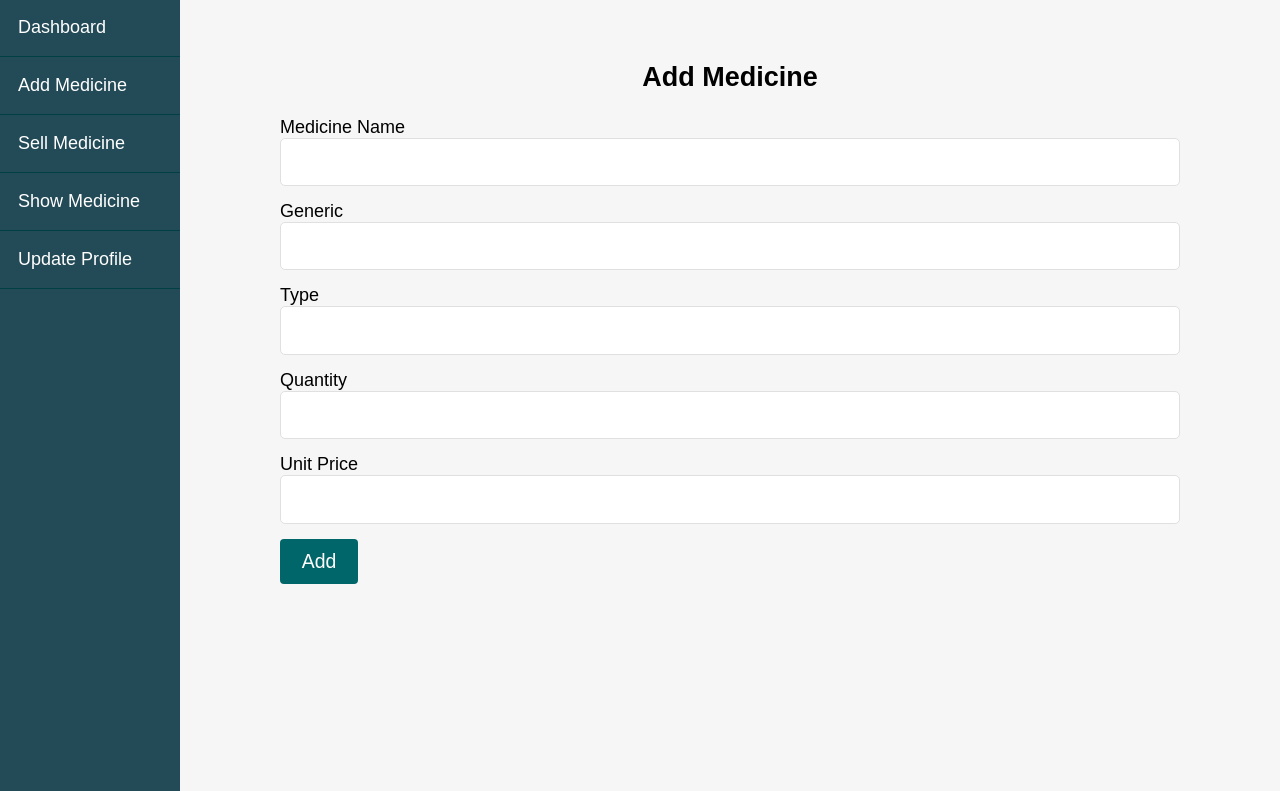
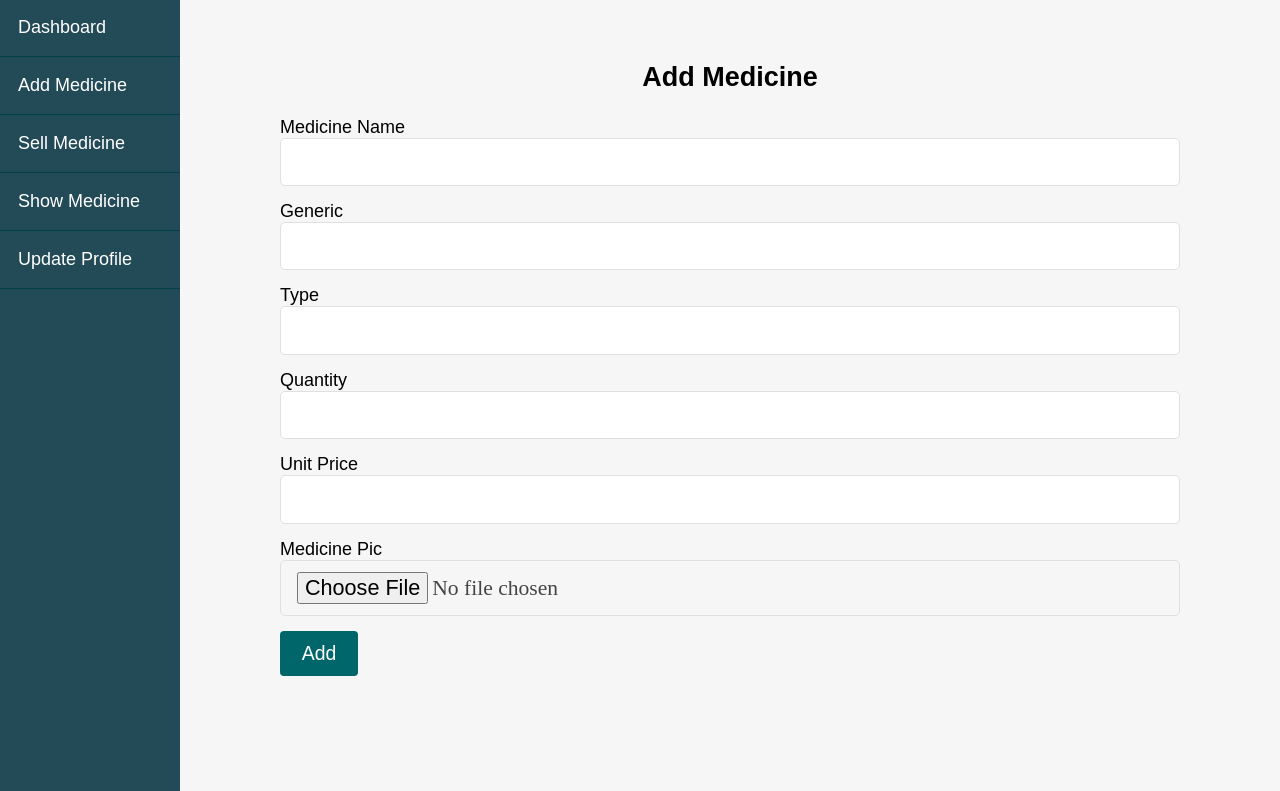
Before and after one commit to MatrixGlitch-Hridoy/HospitalManagementSystem, a PHP site: page /pharmacist/add-medicine.php in a window 1280 px wide. Shown: the part 154-945 px from the top of the page. Run offline with PHP 8.4, Linux system fonts and the light colour scheme; the visitor is signed in with stand-in values (Sample User, id 1); some web fonts are replaced.

Commit message:
image upload functionality added

```diff
--- a/pharmacist/add-medicine.php
+++ b/pharmacist/add-medicine.php
@@ -81,7 +81,7 @@
             <div class="content">
                 <h2 class="page-title">Add Medicine</h2>
  <?php include "../controls/errors.php"?>
-                <form action="" method="post">
+                <form action="" method="post" enctype="multipart/form-data">
                     <div>
                         <label>Medicine Name</label>
                         <input type="text" name="mName" class="text-input" />
@@ -106,10 +106,13 @@
                     <div>
                         <label>Unit Price</label>
                         <input type="unitPrice" name="unitPrice" class="text-input" />
-
                     </div>
                     <div>
-                        <button type="submit" name="submit" class="btn btn-big">Add</button>
+                        <label>Medicine Pic</label>
+                        <input type="file" name="file" id="image" class="text-input" />
+                    </div>
+                    <div>
+                        <button type="submit" name="submit" id="sub" class="btn btn-big">Add</button>
                     </div>
                 </form>
             </div>
@@ -117,6 +120,30 @@
         <!-- // Admin Content -->
     </div>
     <!-- // Page Wrapper -->
+
+    <script src="../js/jquery.min.js"></script>
+    <script>
+        $(document).ready(function(){
+            $('#sub').click(function(){
+                var image_name = $('#image').val();
+                if(image_name=='')
+                {
+                    alert("Please select image");
+                    return false;
+                }
+                else{
+                    var extension = $('#image').val().split('.').pop().toLowerCase();
+                    if(jQuery.inArray(extension,['gif','png','jpg','jpeg'])==-1)
+                    {
+                        alert("Invalid image format");
+                        $('#image').val('');
+                        return false;
+                    }
+                }
+            });
+        });
+    </script>
+
 </body>
 
 </html>
```
